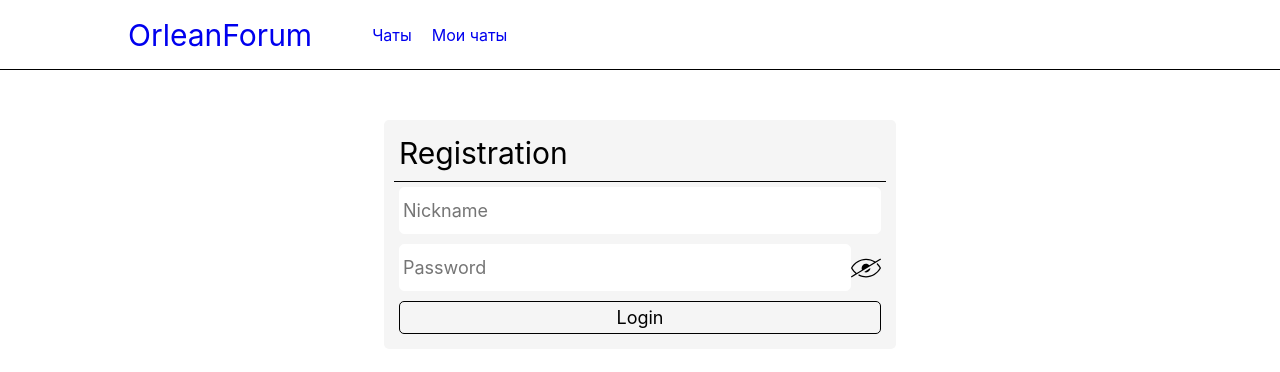
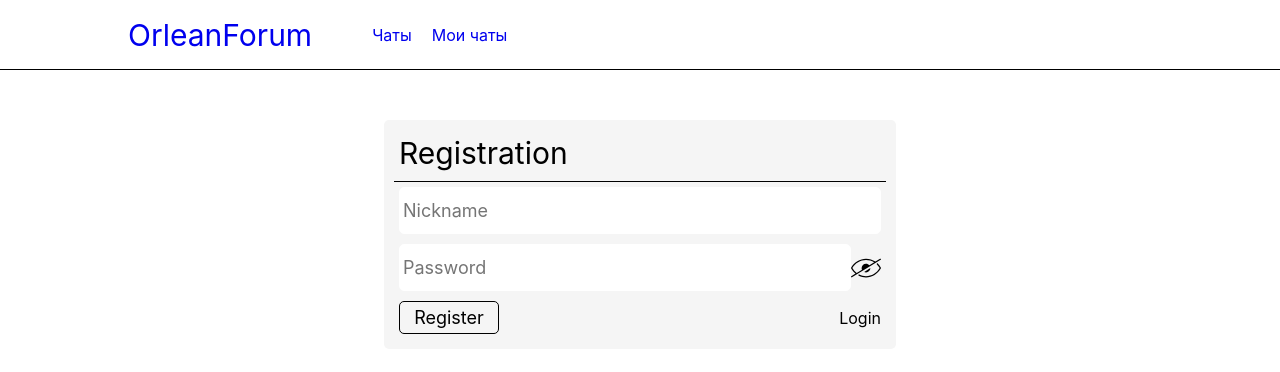
Before and after one commit to DanilErem/Forum, a React (Create React App) app in the folder frontend/: page / in a window 1280 px wide. Shown: the top 372 px of the page. Built offline with nearby package versions, Linux system fonts and the light colour scheme.

Commit message:
Some updates

```diff
--- a/frontend/src/App.css
+++ b/frontend/src/App.css
@@ -1,5 +1,4 @@
 .app {
-  width: 40%;
-  margin: 0 auto;
+  width: 100%;
   margin-top: 50px;
 }
--- a/frontend/src/App.js
+++ b/frontend/src/App.js
@@ -3,16 +3,16 @@ import React from "react";
 import store from "./store/store";
 import Chats from "./Component/Chats/Chats";
 import {BrowserRouter, Route, Routes} from "react-router-dom";
-import Regestration from "./Component/Regestration/Regestration";
 import Navbar from "./Component/Navbar/Navbar";
 import ChatContainer from "./Component/Chats/Chat/ChatContainer";
+import AuthPage from './Pages/AuthPage/AuthPage';
 function App() {
     return (
         <>
         <Navbar />
         <div className="app">
             <Routes>
-                <Route  path={"/"} element={<Regestration dispatch={store.dispatch} state={store.getState().registrationPage}/>}/>
+                <Route  path={"/"} element={<AuthPage dispatch={store.dispatch} state={store.getState().registrationPage}/>}/>
                 <Route path={"/chats"} >
                     <Route index element={<Chats dispatch={store.dispatch} chatPage={store.getState().chatsPage}/>}/>
                     <Route path={":id"} element={<ChatContainer dispatch={store.dispatch} chatPage={store.getState().chatsPage}/>}/>
--- a/frontend/src/Component/Regestration/Regestration.css
+++ b/frontend/src/Pages/AuthPage/AuthPage.css
@@ -1,3 +1,8 @@
+.section.authpage {
+    width: 40%;
+    margin: 0 auto;
+}
+
 .main.registration > input {
     margin-bottom: 10px;
 }
@@ -11,8 +16,19 @@
 
 .main.registration > .password-input img.visible-password {
     display: block;
+
 }
 
+.main.registration .button-group {
+    display: flex;
+    flex-direction: row;
+    justify-content: space-between;
+    align-items: center;
+}
+
+.main.registration .button-group button {
+    width: 100px;
+}
 
 img.visible-password {
     width: 30px;
--- a/frontend/src/Component/Regestration/Regestration.js
+++ b/frontend/src/Pages/AuthPage/AuthPage.js
@@ -1,12 +1,12 @@
 import React, {createRef} from "react";
-import './Regestration.css' // добавил коменты
+import './AuthPage.css' // добавил коменты
 import {
     createChangeVisibleAction,
     createNickNameChangeTextAction,
     createPasswordChangeAction
 } from "../../store/registration-reducer";
 
-class Regestration extends React.Component {
+class AuthPage extends React.Component {
     constructor(props) {
         super(props);
         this.nickNameInput = createRef();
@@ -27,7 +27,7 @@ class Regestration extends React.Component {
     render() {
         debugger;
         return (
-            <div className={"section"}>
+            <div className={"section authpage"}>
                 <div className="title">
                     Registration
                 </div>
@@ -37,10 +37,13 @@ class Regestration extends React.Component {
                         <input name={"password"} ref={this.passwordInput} onChange={this.onPasswordChange.bind(this)} value={this.props.state.passwordInputText} type={this.props.state.inputAttitude} placeholder={"Password"} />
                         <img className={"visible-password"} onClick={this.changeVisible.bind(this)} src={this.props.state.passwordHideSrc} alt={""}/>
                     </div>
-                    <button>Login</button>
+                    <div className="button-group">
+                        <button>Register</button>
+                        <a>Login</a>
+                    </div>
                 </div>
             </div>
         );
     }
 }
-export default Regestration;
+export default AuthPage;
```
